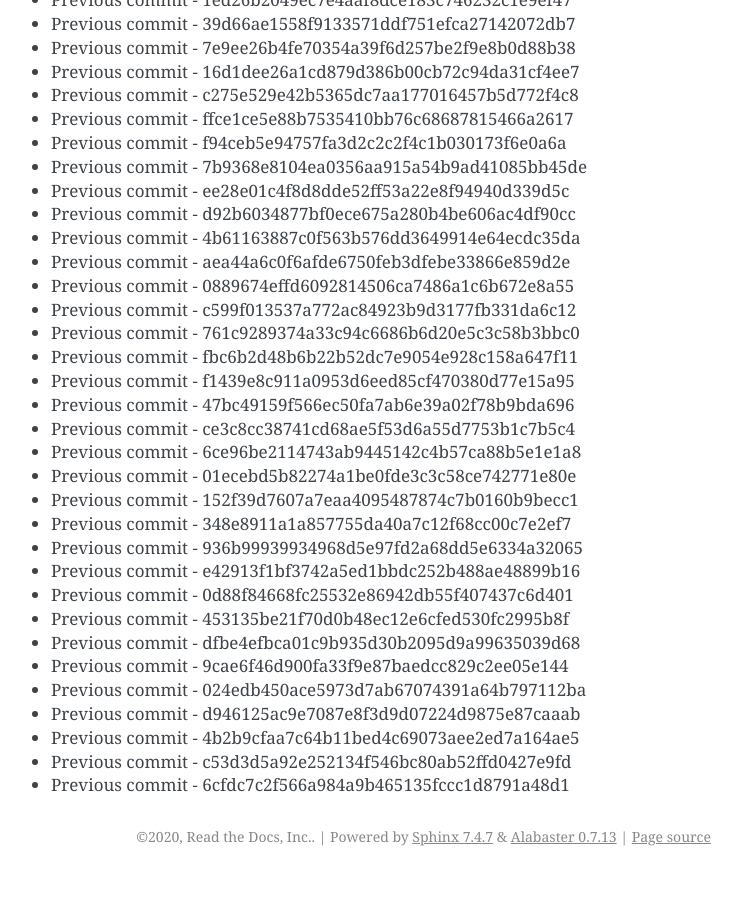
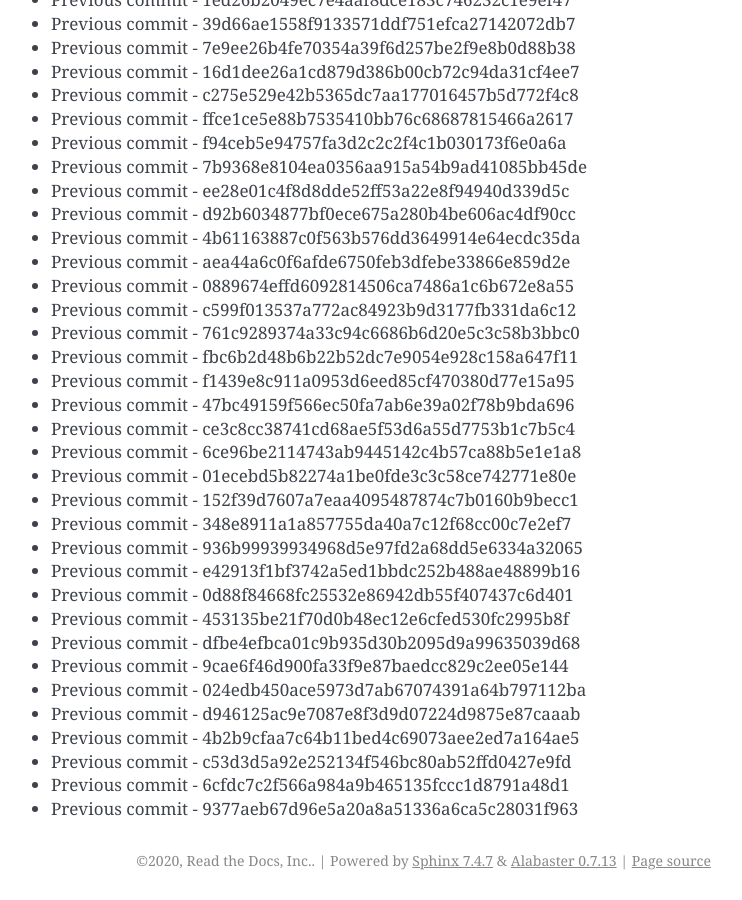
Before and after one commit to readthedocs/rtd-git-stresstest, a Sphinx documentation site: the page built from docs/updates.rst, in a window 1280 px wide and 900 px high, scrolled down 14053 px. Shown: the whole window, without its empty margins (399-1141 px from the left). Built offline with Sphinx 7.4.7, drawn with Linux system fonts in a browser that asks for light colours; before the commit the page ends 14929 px from its top, so only the background shows below that.

Commit message:
Generating commit from previous: 9377aeb67d96e5a20a8a51336a6ca5c28031f963

```diff
--- a/docs/updates.rst
+++ b/docs/updates.rst
@@ -622,3 +622,4 @@ It can be tested for any performance characteristics.
 * Previous commit - 4b2b9cfaa7c64b11bed4c69073aee2ed7a164ae5
 * Previous commit - c53d3d5a92e252134f546bc80ab52ffd0427e9fd
 * Previous commit - 6cfdc7c2f566a984a9b465135fccc1d8791a48d1
+* Previous commit - 9377aeb67d96e5a20a8a51336a6ca5c28031f963
```
